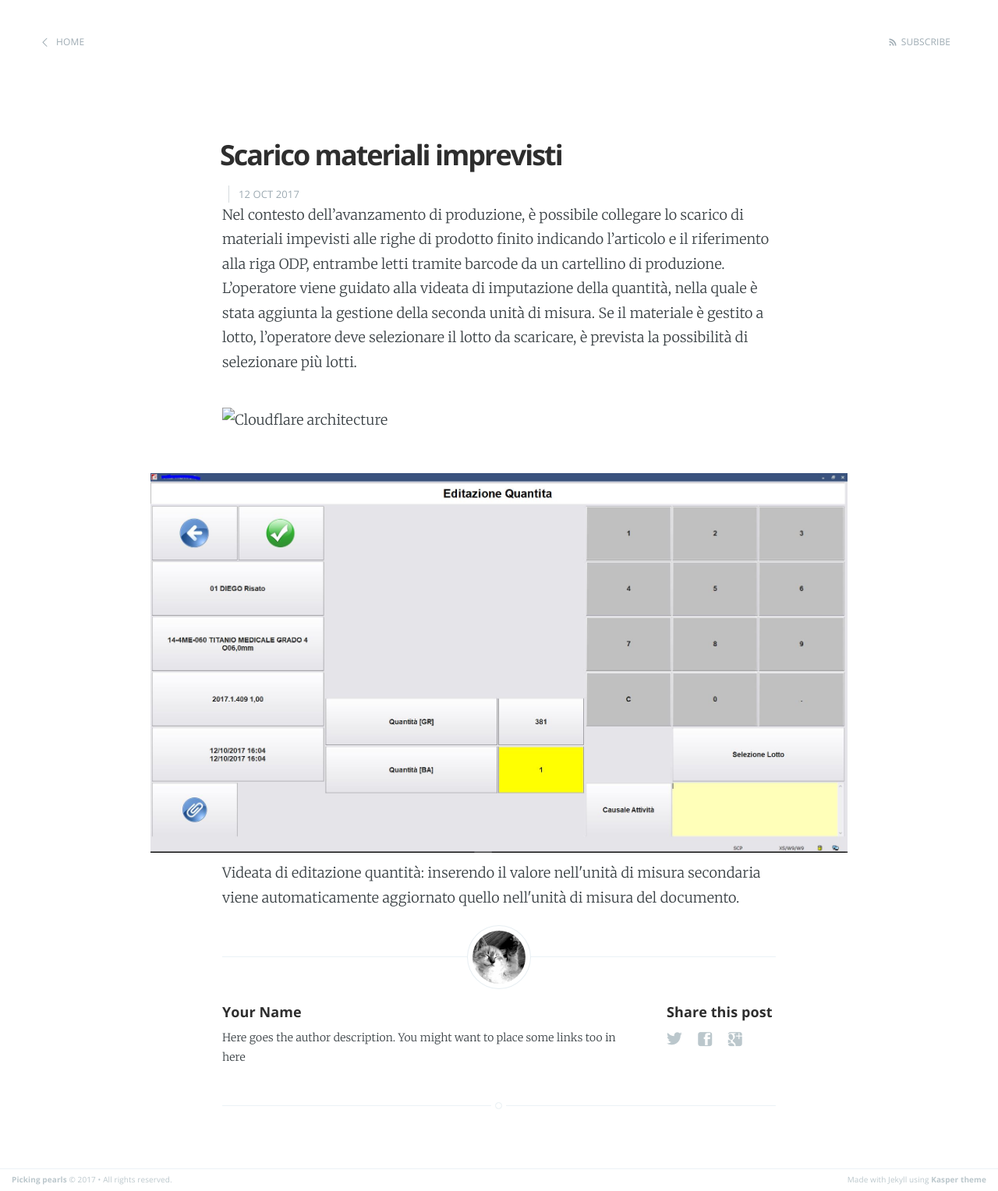
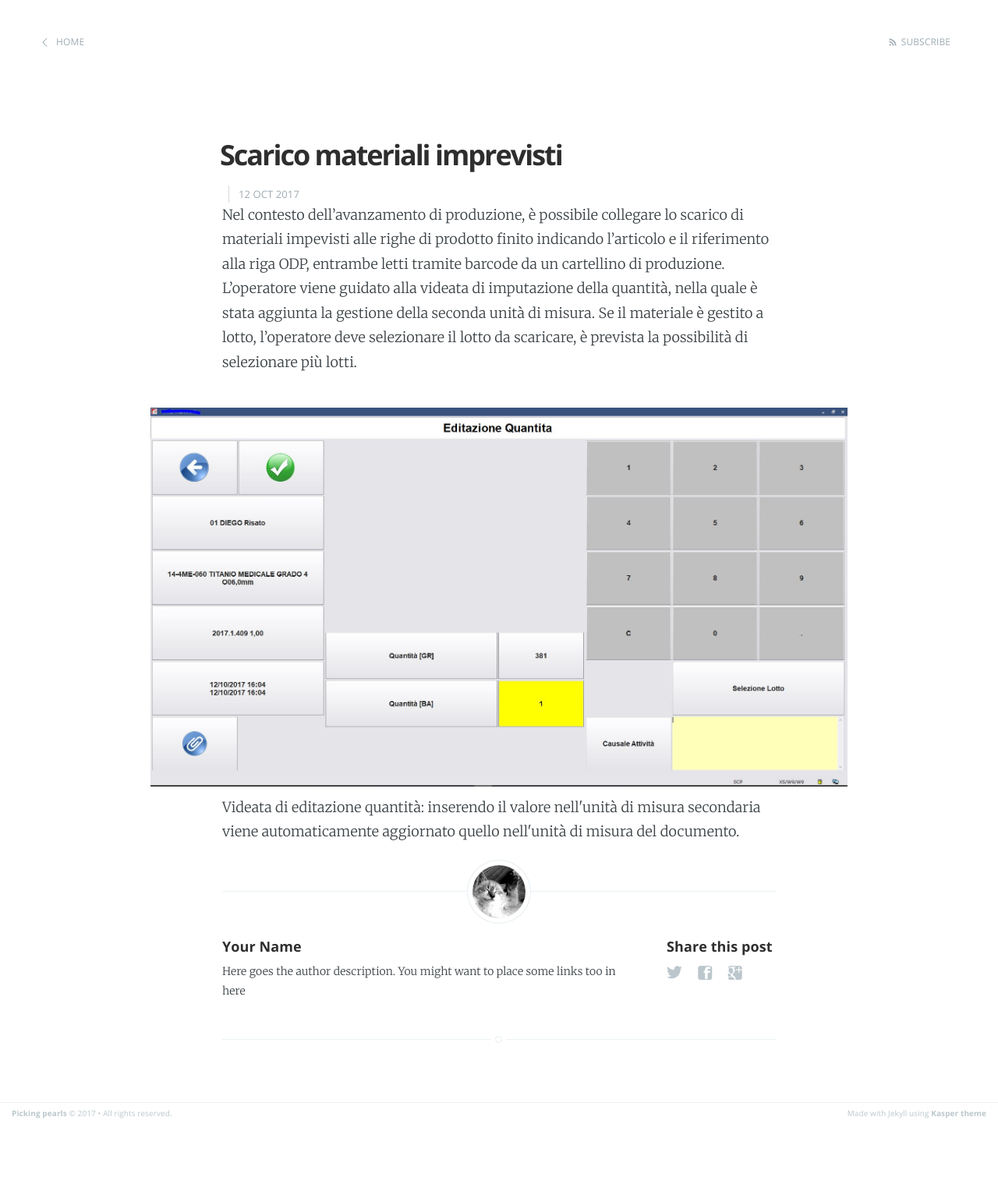
Before and after one commit to mdm13/pickup, a Jekyll site: the page built from _posts/2017-10-09-avp-editazione-materiale-imprevisti.markdown, in a window 1280 px wide. Shown: the whole page at 78% size. Built offline with Jekyll 4.4.1, drawn with Linux system fonts in a browser that asks for light colours; after the commit the page ends 1443 px from its top, so only the background shows below that.

```diff
--- a/_config.yml
+++ b/_config.yml
@@ -9,11 +9,7 @@ paginate: 15
 baseurl: /pickup
 domain_name: 'https://mdm13.github.com/pickup'
 google_analytics: 'UA-XXXXXXXX-X'
-permalink: /:year/:month/:day/:title.html
-gems:
-    - jekyll-paginate
-    - jekyll-postfiles
-
+gems: [jekyll-paginate]
 
 # Details for the RSS feed generator
 url:            'blog url'
--- a/_posts/2017-10-09-avp/2017-10-09-avp-editazione-materiale-imprevisti.markdown
+++ b/_posts/2017-10-09-avp-editazione-materiale-imprevisti.markdown
@@ -10,7 +10,6 @@ da un cartellino di produzione. L'operatore viene guidato alla videata di imputa
 la gestione della seconda unità di misura. Se il materiale è gestito a lotto, l'operatore deve selezionare il lotto da scaricare,
 è prevista la possibilità di selezionare più lotti.
 
-![Cloudflare architecture](0.jpg)
 
 {% include image.html name="0.jpg" caption="Videata di editazione quantità:
  inserendo il valore nell'unità di misura secondaria viene automaticamente aggiornato quello nell'unità di misura del documento." %}
```
Also changed, not shown: _posts/2017-10-09-avp/0.jpg (deleted).
